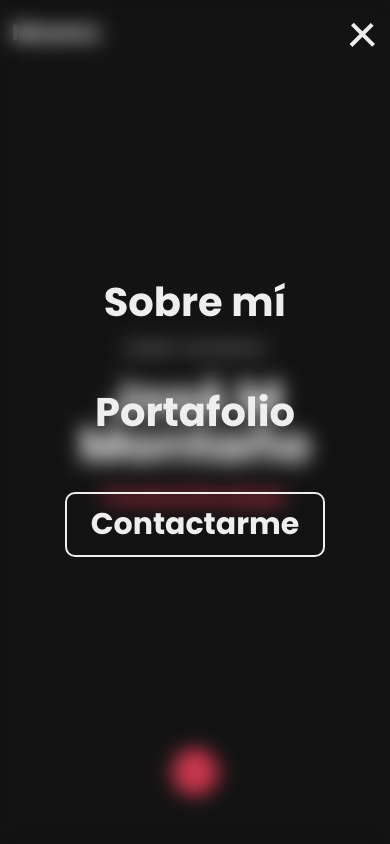
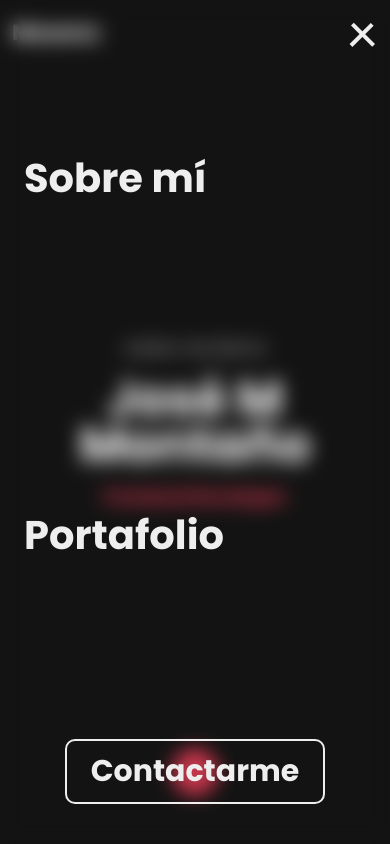
Before and after one commit to dioverdm/portfolio, a Next.js app: page / in a window 390 px wide. Both pictures are taken after a click on the element 363 px from the left and 35 px from the top of the page. Shown: the top 844 px of the page. Built offline with nearby package versions, Linux system fonts and the light colour scheme.

Commit message:
agrego animacion border botton

```diff
--- a/components/Navbar/index.jsx
+++ b/components/Navbar/index.jsx
@@ -1,5 +1,4 @@
 import { useState, useContext } from 'react';
-import Link from 'next/link';
 
 //ObserverContext
 import { ObserverContext } from '../../context/ObserverContext';
@@ -16,8 +15,9 @@ import {
   Burger,
   Bar,
   Links,
+  Li,
+  Tap,
   Button,
-  Tap,
 } from './styles';
 
 const Navbar = () => {
@@ -50,24 +50,28 @@ const Navbar = () => {
           <Bar transformTwo={menuState} />
         </Burger>
         <Links showIcon={menuState}>
-          <li>
-            <Link href="#about">
-              <a title="Sobre mí" onClick={changeIcon}>
-                <Tap activeTap={activeTap} tapTitle="about">
-                  Sobre mí
-                </Tap>
-              </a>
-            </Link>
-          </li>
-          <li>
-            <Link href="#projects">
-              <a title="Portafolio" onClick={changeIcon}>
-                <Tap activeTap={activeTap} tapTitle="projects">
-                  Portafolio
-                </Tap>
-              </a>
-            </Link>
-          </li>
+          <Li activeTap={activeTap} tapTitle="about">
+            <Tap
+              href="#about"
+              title="Sobre mí"
+              onClick={changeIcon}
+              activeTap={activeTap}
+              tapTitle="about"
+            >
+              Sobre mí
+            </Tap>
+          </Li>
+          <Li activeTap={activeTap} tapTitle="projects">
+            <Tap
+              href="#projects"
+              title="Portafolio"
+              onClick={changeIcon}
+              activeTap={activeTap}
+              tapTitle="projects"
+            >
+              Portafolio
+            </Tap>
+          </Li>
           <li>
             <Button
               title="joss92821@hotmail.com"
--- a/components/Navbar/styles.js
+++ b/components/Navbar/styles.js
@@ -102,26 +102,49 @@ export const Links = styled.ul`
   }
 `;
 
-export const Tap = styled.span`
+export const Li = styled.li`
+  height: 100%;
+  display: flex;
+  align-items: center;
+  position: relative;
+  overflow: hidden;
+
+  &::before {
+    content: '';
+    position: absolute;
+    bottom: 3px;
+    left: 0;
+    height: 2px;
+    width: 100%;
+    transform: ${({ activeTap, tapTitle }) =>
+      activeTap === tapTitle ? 'translateX(0)' : 'translateX(-100%)'};
+    background-color: ${({ activeTap, tapTitle }) =>
+      activeTap === tapTitle && redCherry};
+    transition: all 0.5s;
+  }
+
+  &:hover::before {
+    transform: translateX(0);
+  }
+
+  &:nth-child(3)::before {
+    display: none;
+  }
+`;
+
+export const Tap = styled.a`
+  position: relative;
+  display: inline-block;
   transition: border 0.5s ease-in-out;
-  border-bottom: 2px solid transparent;
-  padding-bottom: 5px;
   cursor: pointer;
   color: ${({ activeTap, tapTitle }) => activeTap === tapTitle && redCherry};
-  border-bottom: ${({ activeTap, tapTitle }) =>
-    activeTap === tapTitle && ` 2px solid ${redCherry}`};
 
   &:hover {
     color: ${redCherry};
-    border-bottom: 2px solid ${redCherry};
-  }
-
-  &:nth-child(3) {
-    border: none;
   }
 `;
 
-export const Button = styled.a`
+export const Button = styled.span`
   position: relative;
   display: inline-block;
   padding: 8px 24px;
```
